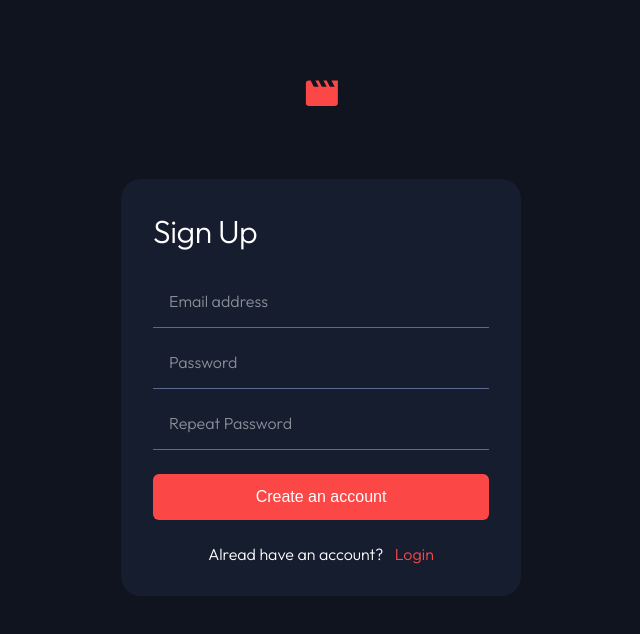
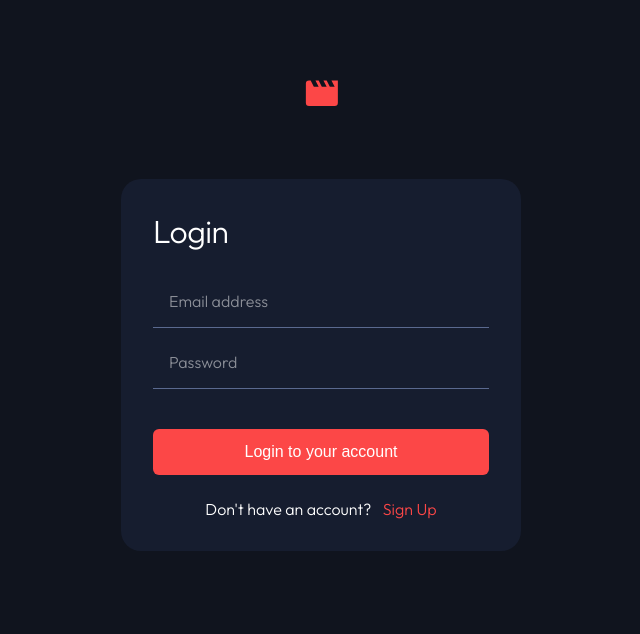
Before and after one commit to mayurDayal2000/entertainment-web-app, a React (Vite) app: page /auth-login in a window 1280 px wide. Shown: the top 634 px of the page, without its empty margins (319-959 px from the left). Built offline with nearby package versions, Linux system fonts and the light colour scheme.

Commit message:
added react-router-dom with routes

```diff
--- a/package.json
+++ b/package.json
@@ -11,7 +11,8 @@
   },
   "dependencies": {
     "react": "^18.2.0",
-    "react-dom": "^18.2.0"
+    "react-dom": "^18.2.0",
+    "react-router-dom": "^6.21.3"
   },
   "devDependencies": {
     "@types/react": "^18.2.43",
--- a/src/App.jsx
+++ b/src/App.jsx
@@ -1,7 +1,18 @@
+import { RouterProvider, createBrowserRouter } from "react-router-dom";
 import { Signup } from "./components/auth/signup";
+import { Login } from "./components/auth/login";
+
+const router = createBrowserRouter([
+  {
+    path: "/auth-login",
+    element: <Login />,
+  },
+  {
+    path: "/auth-signup",
+    element: <Signup />,
+  },
+]);
 
 export default function App() {
-  return (
-    <Signup />
-  );
+  return <RouterProvider router={router} />;
 }
--- a/src/components/auth/login.jsx
+++ b/src/components/auth/login.jsx
@@ -1,4 +1,5 @@
 import { useState } from "react";
+import { Link } from "react-router-dom";
 import logo from "../../assets/logo.svg";
 
 // eslint-disable-next-line react/prop-types
@@ -104,7 +105,7 @@ export const Login = () => {
         </form>
 
         <p>
-          Don&apos;t have an account? <span>Sign Up</span>
+          Don&apos;t have an account? <Link to="/auth-signup">Sign Up</Link>
         </p>
       </div>
     </div>
--- a/src/components/auth/signup.jsx
+++ b/src/components/auth/signup.jsx
@@ -1,4 +1,5 @@
 import { useState } from "react";
+import { Link } from "react-router-dom";
 import logo from "../../assets/logo.svg";
 
 // eslint-disable-next-line react/prop-types
@@ -115,7 +116,7 @@ export const Signup = () => {
         </form>
 
         <p>
-          Alread have an account? <span>Login</span>
+          Alread have an account? <Link to="/auth-login">Login</Link>
         </p>
       </div>
     </div>
--- a/src/styles/authStyles/loginStyles.scss
+++ b/src/styles/authStyles/loginStyles.scss
@@ -117,7 +117,7 @@
       color: $pure-white;
       text-align: center;
 
-      span {
+      a {
         color: $red-error-accent;
         margin-inline-start: 8px;
       }
--- a/src/styles/default.scss
+++ b/src/styles/default.scss
@@ -35,3 +35,7 @@ button {
   border: none;
   cursor: pointer;
 }
+
+a {
+  text-decoration: none;
+}
```
Also changed, not shown: 1 other file (tests, documents, lock files or other folders).
